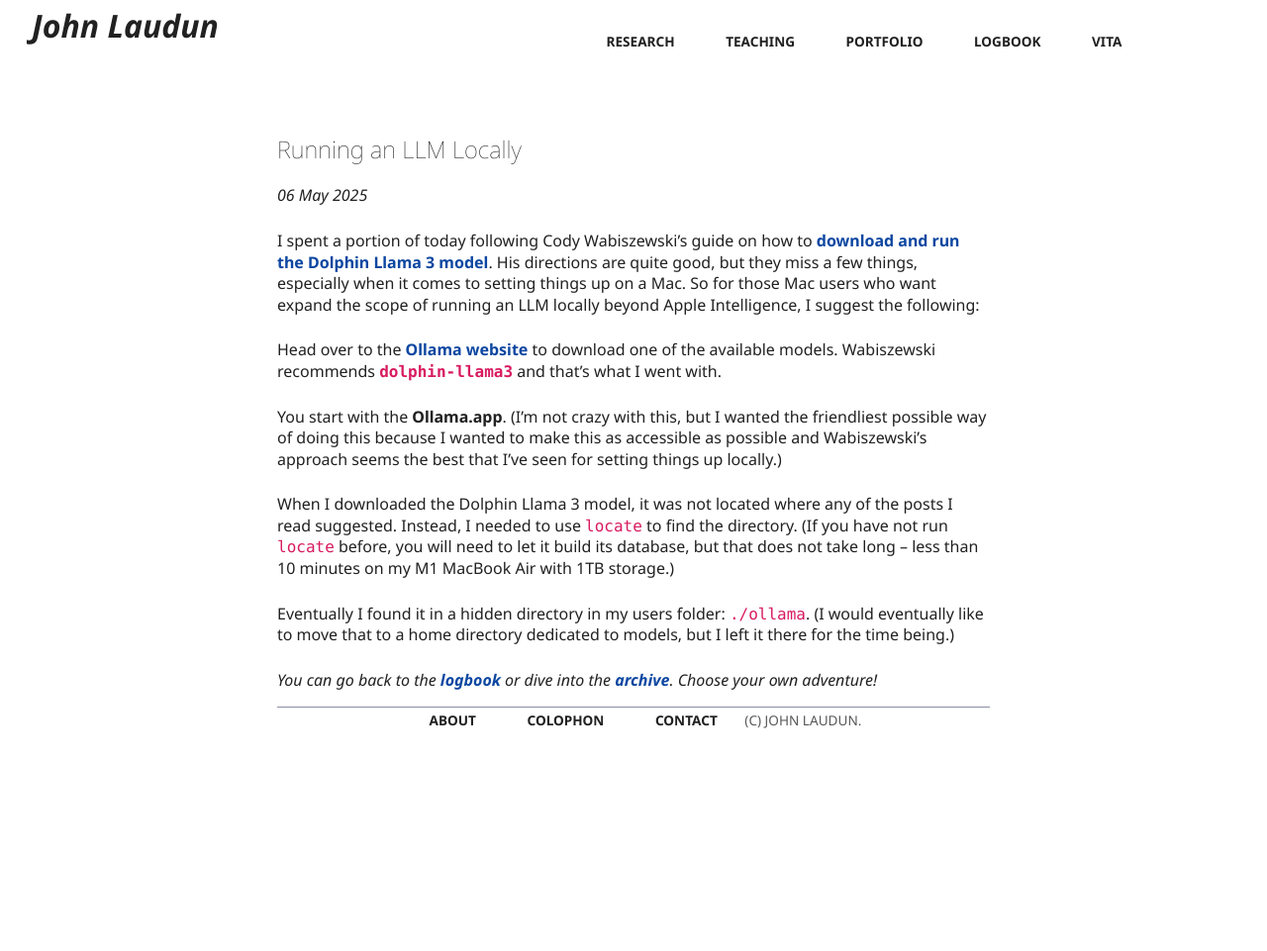
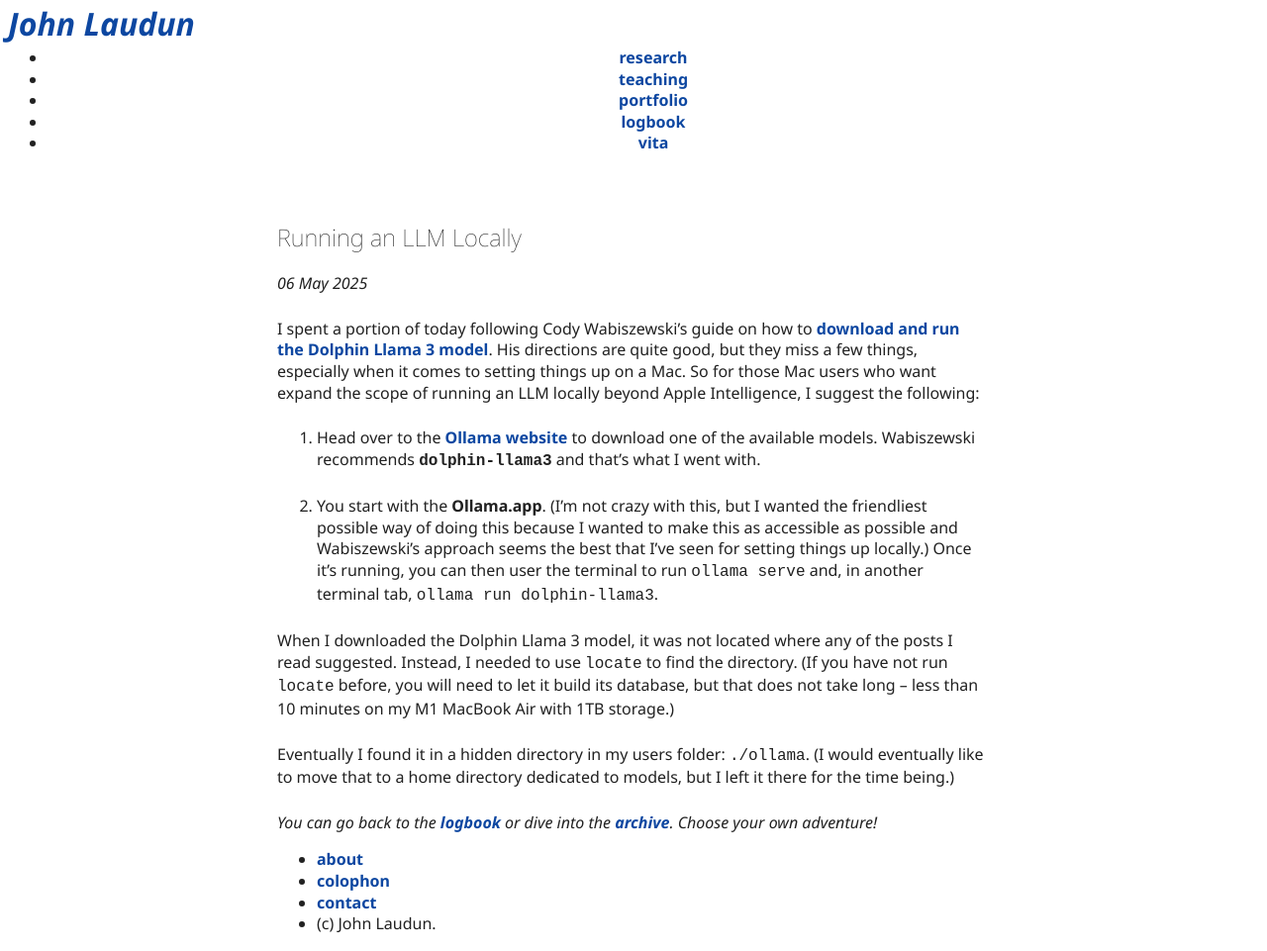
Before and after one commit to johnlaudun/jln, a Jekyll site: the page built from _posts/2025-05-06-running-llm-locally.md, in a window 1280 px wide. Shown: the whole page at 99% size. Built offline with Jekyll 4.4.1, drawn with Linux system fonts in a browser that asks for light colours; before the commit the page ends 900 px from its top, so only the background shows below that.

Commit message:
Asjusting header.

```diff
--- a/_posts/2025-05-06-running-llm-locally.md
+++ b/_posts/2025-05-06-running-llm-locally.md
@@ -7,9 +7,9 @@
 
 I spent a portion of today following Cody Wabiszewski’s guide on how to [download and run the Dolphin Llama 3 model](https://www.gsnetwork.com/author/cbw50077/). His directions are quite good, but they miss a few things, especially when it comes to setting things up on a Mac. So for those Mac users who want expand the scope of running an LLM locally beyond Apple Intelligence, I suggest the following:
 
-Head over to the [Ollama website](https://ollama.com/) to download one of the available models. Wabiszewski recommends **`dolphin-llama3`** and that’s what I went with.
+1. Head over to the [Ollama website](https://ollama.com/) to download one of the available models. Wabiszewski recommends **`dolphin-llama3`** and that’s what I went with.
 
-You start with the **Ollama.app**. (I’m not crazy with this, but I wanted the friendliest possible way of doing this because I wanted to make this as accessible as possible and Wabiszewski’s approach seems the best that I’ve seen for setting things up locally.)
+2. You start with the **Ollama.app**. (I’m not crazy with this, but I wanted the friendliest possible way of doing this because I wanted to make this as accessible as possible and Wabiszewski’s approach seems the best that I’ve seen for setting things up locally.) Once it’s running, you can then user the terminal to run `ollama serve` and, in another terminal tab,  `ollama run dolphin-llama3`.
 
 When I downloaded the Dolphin Llama 3 model, it was not located where any of the posts I read suggested. Instead, I needed to use `locate` to find the directory. (If you have not run `locate` before, you will need to let it build its database, but that does not take long -- less than 10 minutes on my M1 MacBook Air with 1TB storage.)
 
--- a/assets/css/simple.css
+++ b/assets/css/simple.css
@@ -267,10 +267,10 @@
 /* Format navigation */
 
 header > nav {
-  display: grid;
+  /* display: grid;
   grid-template-columns: auto auto;
   grid-gap: 0px;
-}
+} */
 .logo {
   align-content:right;
 }
```
